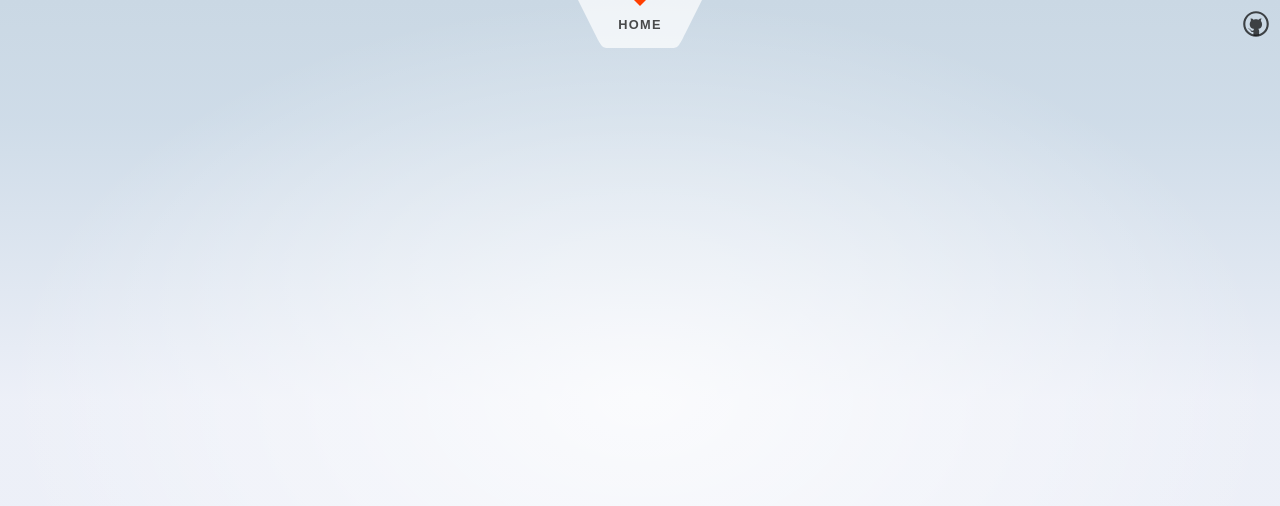
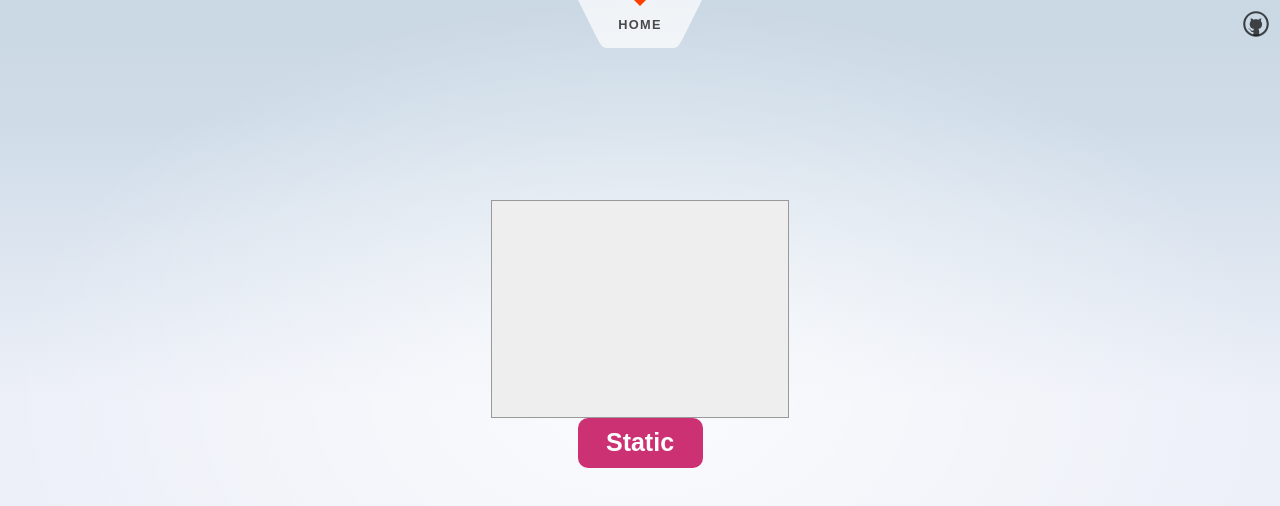
Before and after one commit to awtybots/Led-Animation-Creator, a SvelteKit app: page / in a window 1280 px wide. Shown: the top 506 px of the page. Built offline with nearby package versions, Linux system fonts and the light colour scheme.

Commit message:
drag and drop

```diff
--- /dev/null
+++ b/src/lib/components/DisplayWidget.svelte
@@ -0,0 +1,29 @@
+<script>
+    // @ts-nocheck
+    export let Title;
+
+</script>
+
+    <div class = "Widget">
+        <div class = "">{Title}</div>
+    </div>
+
+    <style>
+        .Widget {
+            border: 5px white;
+            background-color: #CC3273;
+            width: 125px;
+            height: 50px;
+            border-radius: 10px;
+            overflow: hidden;
+
+            display: flex;
+            justify-content: center;
+            align-items: center;
+
+            font-size: 25px;
+            font-weight: bold;
+
+            color: white;
+        }
+    </style>
--- /dev/null
+++ b/src/lib/components/StaticWidget.svelte
@@ -0,0 +1,62 @@
+<script>
+// @ts-nocheck
+
+    export let duration;
+    export let color;
+    export let length;
+
+</script>
+
+<div class = "Widget">
+    <div class = "Title">Fade</div>
+    <div class = "Buttons">
+        <div class = "Button"><input class = "TextInput" bind:value={duration} /></div>
+        <div class = "Button"><input class = "TextInput" bind:value={length} /></div>
+        <div class = "Button"><input class = "ColorInput" bind:value={color} type="color"/></div>
+    </div>
+</div>
+
+<style>
+    .Widget {
+        border: 5px white;
+        background-color: #CC3273;
+        width: 300px;
+        height: 95px;
+        border-radius: 10px;
+        overflow: hidden;
+    }
+
+    .Title {
+        display: flex;
+        justify-content: center;
+        align-items: center;
+
+        font-size: 45px;
+        font-weight: bold;
+
+        Height: 60%;
+        background-color: #CC3273;
+    }
+
+    .Buttons {
+        display: flex;
+        justify-content: space-between;
+    }
+
+    .Button {
+        width: 100%;
+        height: 100%;
+    }
+
+    .TextInput {
+        outline: none;
+        border: none;
+        width: 100%;
+    }
+
+    .ColorInput {
+        outline: none;
+        border: none;
+        width: 100%;
+    }
+</style>
--- a/src/routes/+page.svelte
+++ b/src/routes/+page.svelte
@@ -1,6 +1,84 @@
 <script>
-	import welcome from '$lib/images/svelte-welcome.webp';
-	import welcome_fallback from '$lib/images/svelte-welcome.png';
+// @ts-nocheck
+
+	import DisplayWidget from '$lib/components/DisplayWidget.svelte';
+	import StaticWidget from '$lib/components/StaticWidget.svelte';
+
+
+	let drop_zone;
+	let dropped = [];
+	let dropped_data = [];
+	let dropped_in = '';
+	let activeEvent = '';
+
+	let originalX = '';
+	let originalY = '';
+
+    function handleDragDrop(e) {
+
+		console.log("dropped", dropped);
+		console.log("dropped_data", dropped_data);
+        e.preventDefault();
+        var element_type = e
+            .dataTransfer
+            .getData("text");
+				dropped = dropped.concat(element_type);
+				dropped_data = dropped_data.concat({})
+        dropped_in = true;
+    }
+
+	function handleDragStart(e) {
+		e.dataTransfer.dropEffect = "move";
+		e.dataTransfer
+		.setData("text", e.target.getAttribute('type'));
+    }
+
+    function handleDragEnd(e) {
+      dropped_in = false;
+    }
+
+    function handleTouchStart(e) {
+      originalX = (e.target.offsetLeft - 10) + "px";
+      originalY = (e.target.offsetTop - 10) + "px";
+      activeEvent = 'start';
+    }
+
+    function handleTouchMove(e) {
+    	let touchLocation = e.targetTouches[0];
+    	let pageX = Math.floor((touchLocation.pageX - 50)) + "px";
+    	let pageY = Math.floor((touchLocation.pageY - 50)) + "px";
+    	e.target.style.position = "absolute";
+    	e.target.style.left = pageX;
+    	e.target.style.top = pageY;
+    	activeEvent = 'move';
+    }
+
+    function handleTouchEnd(e) {
+    	e.preventDefault();
+    	if (activeEvent === 'move') {
+      	let pageX = (parseInt(e.target.style.left) - 50);
+      	let pageY = (parseInt(e.target.style.top) - 50);
+
+      	if (detectTouchEnd(drop_zone.offsetLeft, drop_zone.offsetTop, pageX, pageY, drop_zone.offsetWidth, drop_zone.offsetHeight)) {
+        	dropped = dropped.concat(e.target.id);
+			dropped_data = dropped_data.concat({})
+        	e.target.style.position = "initial";
+        	dropped_in = true;
+        } else {
+        	e.target.style.left = originalX;
+        	e.target.style.top = originalY;
+        }
+      }
+    }
+
+    function detectTouchEnd(x1, y1, x2, y2, w, h) {
+    	//Very simple detection here
+    	if (x2 - x1 > w)
+      	return false;
+    	if (y2 - y1 > h)
+      	return false;
+    	return true;
+    }
 </script>
 
 <svelte:head>
@@ -9,9 +87,57 @@
 </svelte:head>
 
 <section>
+
+	<div
+		on:drop={handleDragDrop}
+		bind:this={drop_zone}
+		id="drop_zone"
+		ondragover="return false"
+	>
+	{#each dropped as widget, i}
+		{widget}
+		<StaticWidget/>
+	{/each}
+</div>
+
+	<div
+		type = {"static"}
+		draggable=true
+		on:dragstart={handleDragStart}
+		on:dragend={handleDragEnd}
+		on:touchstart={handleTouchStart}
+		on:touchmove={handleTouchMove}
+		on:touchend={handleTouchEnd}
+	>
+		<DisplayWidget Title = "Static"/>
+	</div>
 </section>
 
 <style>
+
+	#drop_zone {
+		background-color: #eee;
+		border: #999 1px solid ;
+		width: 280px;
+		height: 200px;
+		padding: 8px;
+		font-size: 19px;
+	}
+
+	.objects {
+		display: inline-block;
+		background-color: #FFF3CC;
+		border: #DFBC6A 1px solid;
+		width: 50px;
+		height: 50px;
+		margin: 10px;
+		padding: 8px;
+		font-size: 18px;
+		text-align: center;
+		box-shadow: 2px 2px 2px #999;
+		cursor: move;
+	}
+
 	section {
 		display: flex;
 		flex-direction: column;
@@ -19,24 +145,4 @@
 		align-items: center;
 		flex: 0.6;
 	}
-
-	h1 {
-		width: 100%;
-	}
-
-	.welcome {
-		display: block;
-		position: relative;
-		width: 100%;
-		height: 0;
-		padding: 0 0 calc(100% * 495 / 2048) 0;
-	}
-
-	.welcome img {
-		position: absolute;
-		width: 100%;
-		height: 100%;
-		top: 0;
-		display: block;
-	}
 </style>
```
